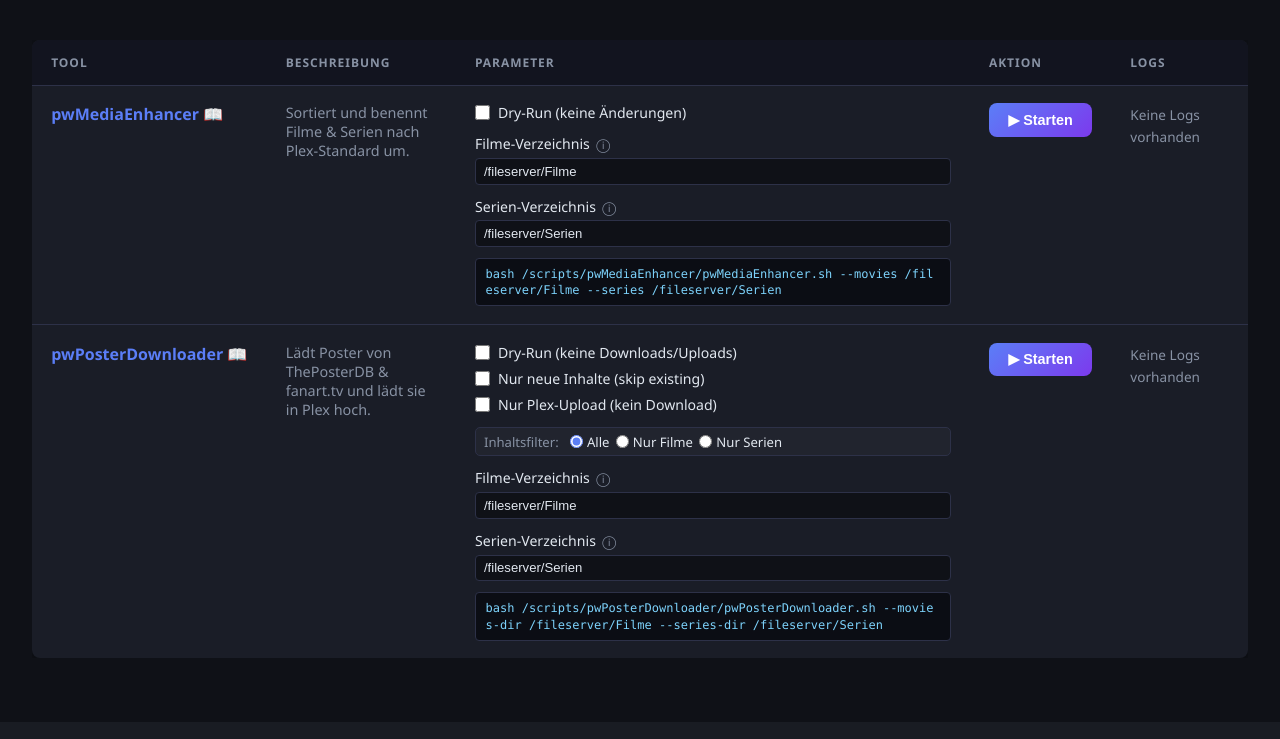
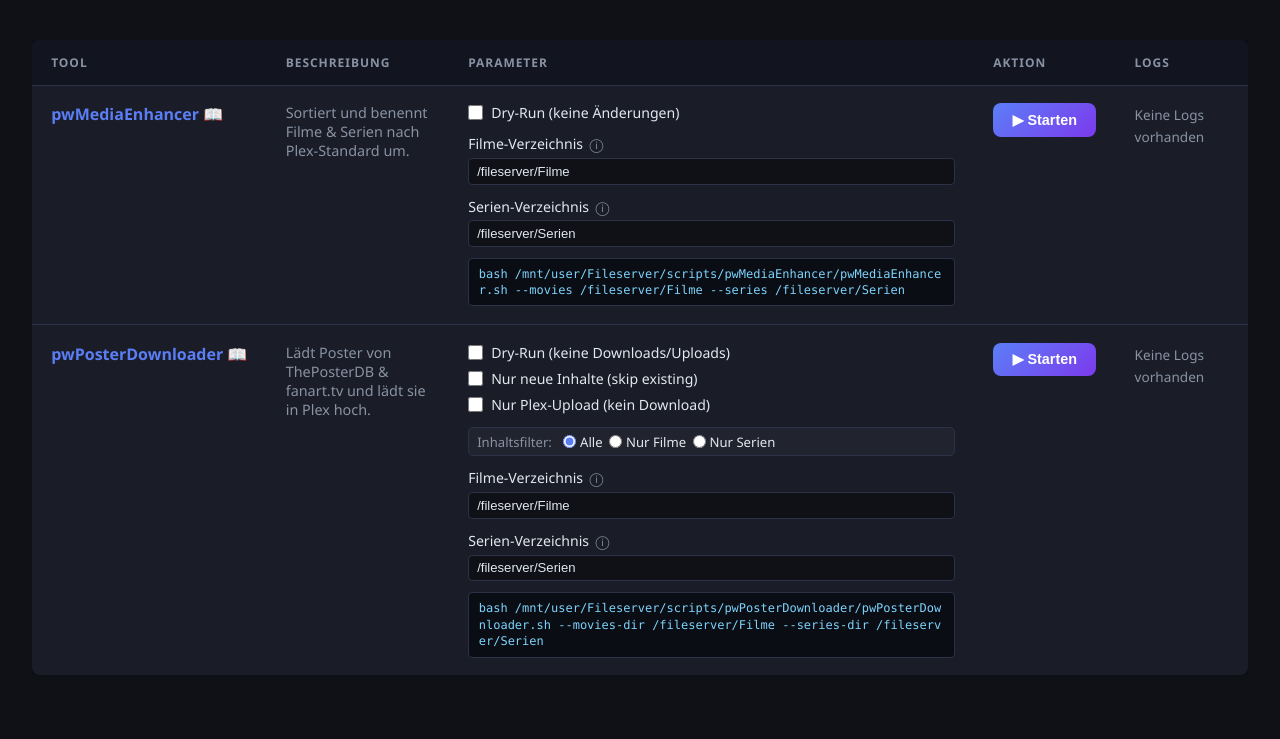
Before and after one commit to pennywise81/pwMediaManager, a Flask app: page / in a window 1280 px wide. Shown: the part 101-840 px from the top of the page. Before the commit the page ends 759 px from the top, so only its background shows below. Run offline with Flask 3, Linux system fonts and the light colour scheme; parts of the project's set-up code (start-up, migrations or seed data) failed here and were passed over.

Commit message:
Show Unraid host path in command preview
Co-authored-by: Copilot <223556219+Copilot@users.noreply.github.com>

```diff
--- a/app/app.py
+++ b/app/app.py
@@ -22,6 +22,7 @@ SCRIPTS = {
         "description": "Sortiert und benennt Filme & Serien nach Plex-Standard um.",
         "readme_url":  "https://github.com/pennywise81/pwMediaEnhancer#readme",
         "script":      "/scripts/pwMediaEnhancer/pwMediaEnhancer.sh",
+        "host_script": "/mnt/user/Fileserver/scripts/pwMediaEnhancer/pwMediaEnhancer.sh",
         "log_prefix":  "pwMediaEnhancer",
         "params": [
             {"id": "dry_run",  "flag": "--dry-run",  "label": "Dry-Run (keine Änderungen)"},
@@ -48,6 +49,7 @@ SCRIPTS = {
         "description": "Lädt Poster von ThePosterDB & fanart.tv und lädt sie in Plex hoch.",
         "readme_url":  "https://github.com/pennywise81/pwPosterDownloader#readme",
         "script":      "/scripts/pwPosterDownloader/pwPosterDownloader.sh",
+        "host_script": "/mnt/user/Fileserver/scripts/pwPosterDownloader/pwPosterDownloader.sh",
         "log_prefix":  "pwPosterDownloader",
         "params": [
             {"id": "dry_run",       "flag": "--dry-run",          "label": "Dry-Run (keine Downloads/Uploads)"},
--- a/app/templates/index.html
+++ b/app/templates/index.html
@@ -145,7 +145,7 @@
       const el   = document.getElementById('cmd-' + tool);
       if (!el || !form) return;
 
-      const scriptName = cfg.script;
+      const scriptName = cfg.host_script || cfg.script;
       let parts = ['bash', scriptName];
 
       for (const p of cfg.params || []) {
```
